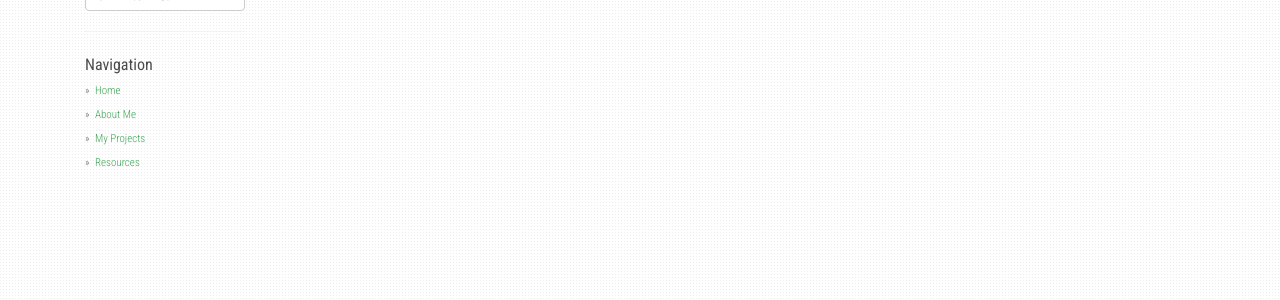
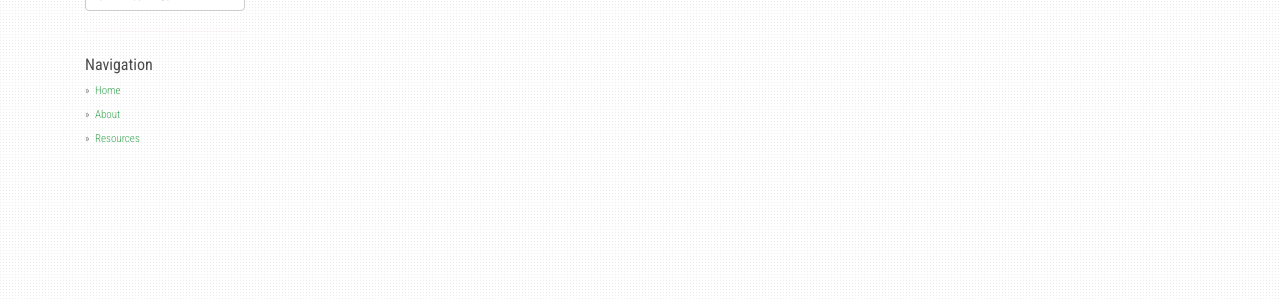
Before and after one commit to adventure42/adventure42.github.io, a Jekyll site: the page built from index.html, in a window 1280 px wide. Shown: the part 251-551 px from the top of the page. Built offline with Jekyll 4.4.1, drawn with Linux system fonts in a browser that asks for light colours; nearby versions of some CDN libraries; the list of posts is cut into pages by our own code.

Commit message:
Update _config.yml

```diff
--- a/_config.yml
+++ b/_config.yml
@@ -31,10 +31,8 @@ share:
   fb_appid: 1749788565247320
 
 urls:
-    - text: About Me
+    - text: About
       url: /about/
-    - text: My Projects
-      url: /projects/
     - text: Resources
       url: /projects/
 
```
